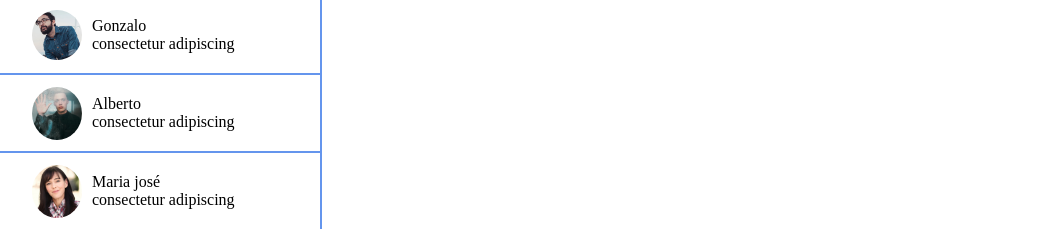
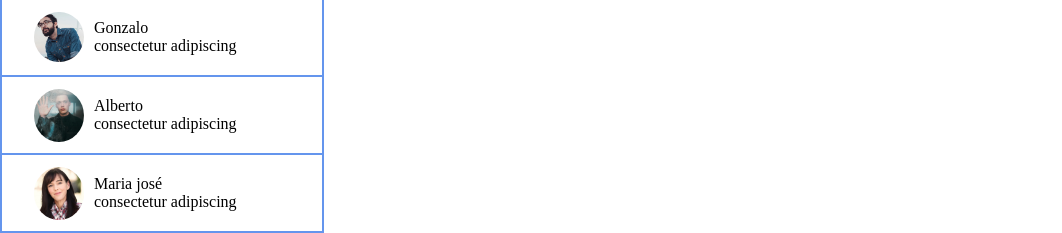
Before and after one commit to plopezoliva/Desafio-Sistema-Mensajeria, a plain HTML site: page index.html in a window 1280 px wide. Shown: the part 613-846 px from the top of the page, without its empty margins (0-1062 px from the left). Drawn offline with Linux system fonts and the light colour scheme.

Commit message:
se agrega borde top y bottom de barra lateral

```diff
--- a/assets/css/style.css
+++ b/assets/css/style.css
@@ -12,10 +12,11 @@ html, body{
     align-items: center;
     flex-direction: column;
     width: 20em;
-    /* background-color: rgba(89, 255, 0, 0.484); */
     min-height: 100vh;
     border-right: 2px solid cornflowerblue;
-
+    border-left: 2px solid cornflowerblue;
+    border-top: 2px solid cornflowerblue;
+    border-bottom:2px solid cornflowerblue;
 }
 
 
```
